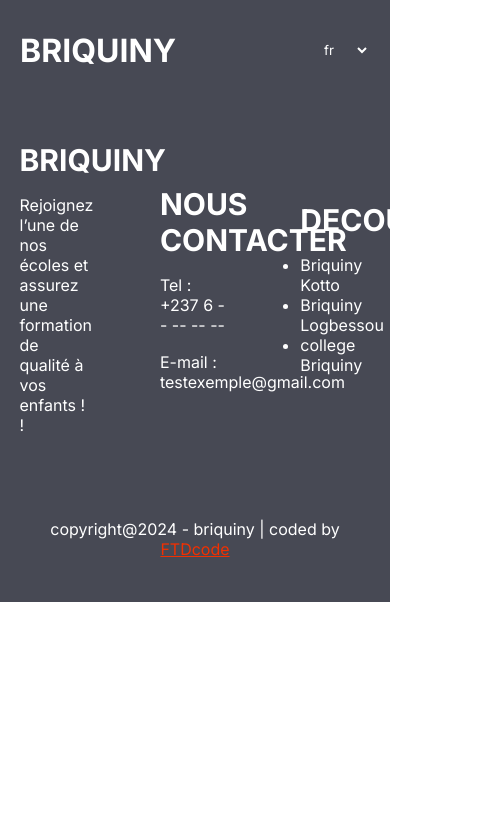
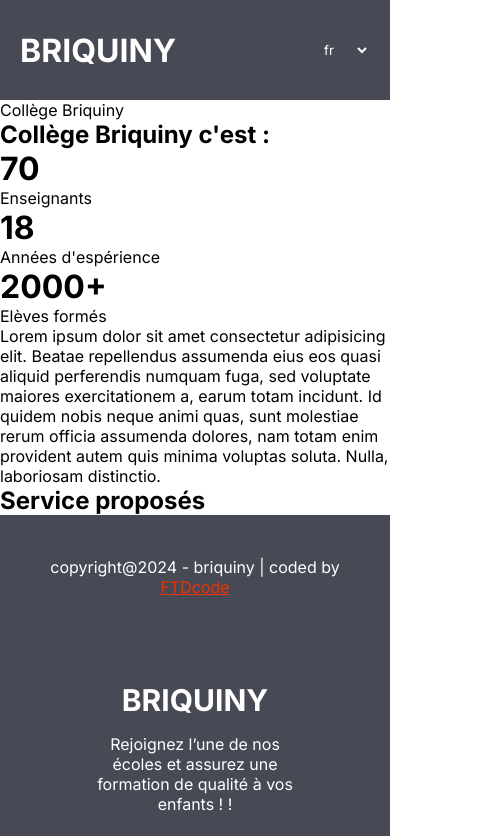
Before and after one commit to logan496/Briquiny-web, a React (Vite) app in the folder briquiny-frontend/: page /college_briquiny in a window 390 px wide. Shown: the top 836 px of the page, 488 px wide, since content can reach past the window. Built offline with nearby package versions, Linux system fonts and the light colour scheme.

Commit message:
mise en place des liens entre la home page et les pages des ecoles + footer responsive

```diff
--- a/briquiny-frontend/src/Components/Footer/footer.css
+++ b/briquiny-frontend/src/Components/Footer/footer.css
@@ -30,27 +30,49 @@
   width: -moz-fit-content;
   width: fit-content;
 }
+@media screen and (max-width: 1200px) {
+  .footer_bottom a {
+    text-align: center;
+  }
+}
+@media screen and (max-width: 1200px) {
+  .footer {
+    flex-direction: column-reverse;
+  }
+}
 
 .footer_section {
   display: flex;
   flex-direction: column;
   row-gap: 2vh;
   align-items: start;
+  width: 20%;
 }
 .footer_section h2 {
   font-size: 30px;
 }
+@media screen and (max-width: 1200px) {
+  .footer_section {
+    align-items: center;
+  }
+}
 
-.footer_top .footer_section1 {
-  width: 20%;
-}
-.footer_top .footer_section2 {
-  width: 20%;
-}
-.footer_top .footer_section3 {
-  width: 20%;
+.footer_top .footer_section3 ul {
+  list-style: none;
 }
 .footer_top .footer_section3 ul li a {
   color: #fff;
   text-decoration: none;
+}
+@media screen and (max-width: 1200px) {
+  .footer_top {
+    flex-direction: column;
+    row-gap: 2vh;
+  }
+  .footer_top .footer_section {
+    width: 60%;
+  }
+  .footer_top .footer_section * {
+    text-align: center;
+  }
 }/*# sourceMappingURL=footer.css.map */
--- a/briquiny-frontend/src/Components/Footer/footer.scss
+++ b/briquiny-frontend/src/Components/Footer/footer.scss
@@ -30,36 +30,50 @@ $five: #fff;
       transition: 0.2s;
       height: fit-content;
       width: fit-content;
+      @media screen and (max-width:1200px) {
+        text-align: center;
+      }
     }
   }
-}
+  @media screen and (max-width:1200px) {
+    flex-direction: column-reverse;
+  }
+}//footer
 
 .footer_section{
   display: flex;
   flex-direction: column;
   row-gap: 2vh;
   align-items: start;
+  width: 20%;
   h2{
     font-size: 30px;
+  }
+  @media screen and (max-width:1200px) {
+    align-items: center;
   }
 }
 
 .footer_top{
-  .footer_section1{
-    width: 20%;
-  }
-  .footer_section2{
-    width: 20%;
-  }
   .footer_section3{
-    width: 20%;
     ul{
+      list-style: none;
       li{
         a{
           color: #fff;
           text-decoration: none;
         }
+      }//li
+    }//ul
+  }//footer section 3
+  @media screen and (max-width:1200px) {
+    flex-direction: column;
+    row-gap: 2vh;
+    .footer_section{
+      width: 60%;
+      *{
+        text-align: center;
       }
     }
   }
-}
+}//footer top
--- a/briquiny-frontend/src/Components/Header/index.jsx
+++ b/briquiny-frontend/src/Components/Header/index.jsx
@@ -1,4 +1,5 @@
 import "./index.css"
+
 
 function Header(){
 
@@ -7,6 +8,9 @@ function Header(){
     return(
         <div className="header">
             <h1 className="header-h1">BRIQUINY</h1>
+            <div className="header_right">
+
+            </div>
             <select className="header_language" name="language" id="language">
                 <option value="french">fr</option>
                 <option value="english">en</option>
--- a/briquiny-frontend/src/main.jsx
+++ b/briquiny-frontend/src/main.jsx
@@ -8,6 +8,7 @@ import Briquiny_kotto from './pages/Briquiny_kotto';
 import Header from './Components/Header';
 import GlobalStyle from './utils/style/GlobalStyle';
 import Briquiny_logbessou from './pages/Briquiny_logbessou';
+import Briquinny_college from './pages/Briquiny_college/Briquinny_college';
 
 ReactDOM.createRoot(document.getElementById('root')).render(
   <React.StrictMode>
@@ -19,6 +20,7 @@ ReactDOM.createRoot(document.getElementById('root')).render(
         <Route path='/contact_us' element={ <Contact_us /> } />
         <Route path='/briquiny_kotto' element={ <Briquiny_kotto /> } />
         <Route path='/briquiny_logbessou' element={ <Briquiny_logbessou /> } />
+        <Route path='/college_briquiny' element={ <Briquinny_college /> } />
       </Routes>
       <Footer/>
     </Router>
--- a/briquiny-frontend/src/pages/Briquiny_college/briquinny_college.jsx
+++ b/briquiny-frontend/src/pages/Briquiny_college/briquinny_college.jsx
@@ -1,7 +1,48 @@
-function briquinny_college() {
+function Briquinny_college() {
   return (
-    <div>briquinny_college</div>
+    <div className="bqn_college">
+      <div className="bqn_colllege_head">
+        <p>Collège Briquiny</p>
+      </div>
+      <div className="content_wrapper">
+        <div className="clg_section1">
+          <h2 className="clg_section_title">Collège Briquiny c'est :</h2>
+          <div className="nbrs_wrapper">
+            <StatItem nbr={70} desc={"Enseignants"} />
+            <StatItem nbr={18} desc={"Années d'espérience"} />
+            <StatItem nbr={"2000+"} desc={"Elèves formés"} />
+          </div>
+          <p>
+            Lorem ipsum dolor sit amet consectetur adipisicing elit. Beatae repellendus assumenda eius eos quasi aliquid perferendis numquam fuga, sed voluptate maiores exercitationem a, earum totam incidunt. Id quidem nobis neque animi quas, sunt molestiae rerum officia assumenda dolores, nam totam enim provident autem quis minima voluptas soluta. Nulla, laboriosam distinctio.
+          </p>
+        </div>
+        <div className="clg_section2">
+          {/* pour l'affichage des stats du collèges */}
+        </div>
+        <div className="clg_section3">
+          <h2 className="clg_section_title">Service proposés</h2>
+        </div>
+      </div>
+    </div>
   )
 }
 
-export default briquinny_college
+export default Briquinny_college
+
+function StatItem ({ nbr, desc }) {
+  return (
+    <div className="stat_item">
+      <h1>{nbr}</h1>
+      <p>{desc}</p>
+    </div>
+  )
+}
+
+function ServiceItem ({ src, desc }){
+  return(
+    <div className="service_item">
+      <img src={src} alt={desc} />
+      <p>{desc}</p>
+    </div>
+  )
+}
--- a/briquiny-frontend/src/pages/Briquiny_home/briquiny_home.css
+++ b/briquiny-frontend/src/pages/Briquiny_home/briquiny_home.css
@@ -51,7 +51,7 @@
 @media screen and (max-width: 1200px) {
   .img_subs {
     height: 400px;
-    width: 300px;
+    width: 500px;
   }
 }
 
@@ -89,6 +89,11 @@
 }
 .home_first_content_wrapper .content_item .content_item_infos h2:nth-child(2) {
   color: #628395;
+}
+@media screen and (max-width: 1200px) {
+  .home_first_content_wrapper .content_item .content_item_infos h2:nth-child(2) {
+    text-align: center;
+  }
 }
 .home_first_content_wrapper .content_item .content_item_infos p {
   width: 100%;
--- a/briquiny-frontend/src/pages/Briquiny_home/briquiny_home.jsx
+++ b/briquiny-frontend/src/pages/Briquiny_home/briquiny_home.jsx
@@ -1,4 +1,7 @@
 import './briquiny_home.css'
+
+import { Link } from 'react-router-dom'
+
 function Home() {
   return (
     <div className="home">
@@ -21,15 +24,15 @@ function Home() {
         <div className="nos_structures">
           <h2>DECOUVREZ NOS STRUCTURES</h2>
           <div className="structures_item_container">
-            <a href="/">
+            <Link to={"/briquiny_kotto"}>
               <div className="structure_item">Briquiny Kotto</div>
-            </a>
-            <a href="/">
+            </Link>
+            <Link to={"/briquiny_logbessou"}>
               <div className="structure_item">Briquiny Logbessou</div>
-            </a>
-            <a href="/">
+            </Link>
+            <Link to={"/college_briquiny"}>
               <div className="structure_item">College briquiny</div>
-            </a>
+            </Link>
           </div>
         </div>
       </div>
--- a/briquiny-frontend/src/pages/Briquiny_home/briquiny_home.scss
+++ b/briquiny-frontend/src/pages/Briquiny_home/briquiny_home.scss
@@ -52,7 +52,7 @@ $five: #fff;
   box-shadow: 4px 4px 10px 1px $secondary;
   @media screen and (max-width:1200px) {
     height: 400px;
-    width: 300px;
+    width: 500px;
   }
 }
 
@@ -82,9 +82,13 @@ $five: #fff;
         border-radius: 2em;
         background-color: $secondary;
         font-size: 15px;
+
       }
       h2:nth-child(2){
         color: $four;
+        @media screen and (max-width:1200px) {
+          text-align: center;
+        }
       }
       p{
         width: 100%;
```
Also changed, not shown: briquiny-frontend/src/Components/Header/index.scss (line endings or trailing spaces), 2 other files (tests, documents, lock files or other folders).
